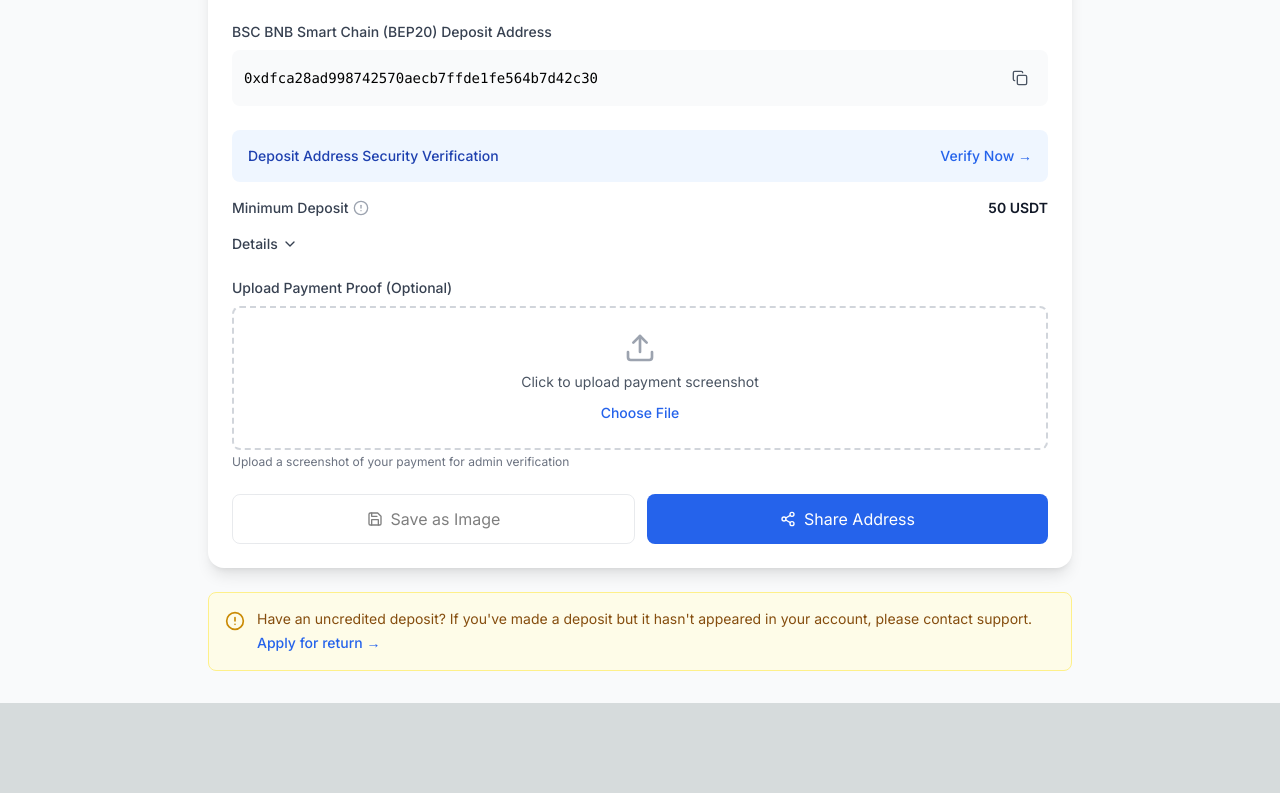
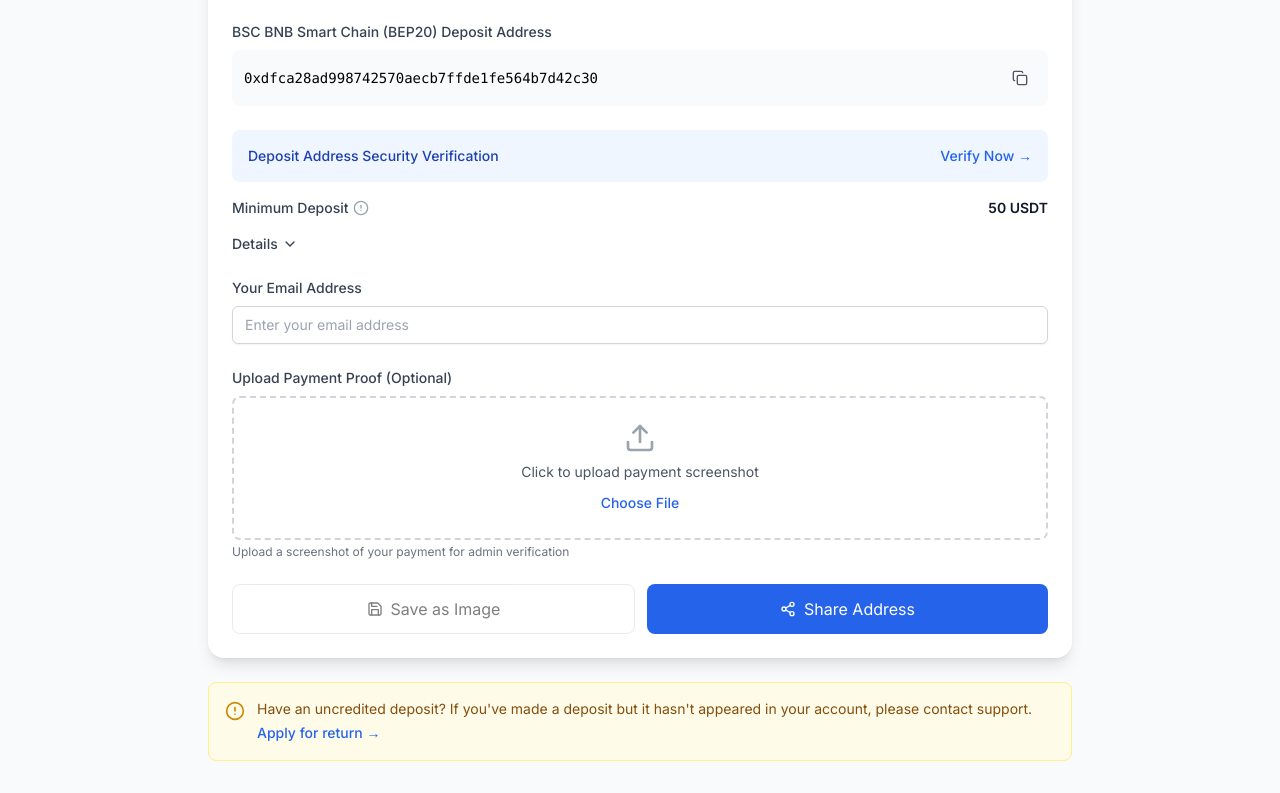
Before and after one commit to mahimamj/bdspro, a Next.js app: page /account in a window 1280 px wide. Shown: the part 750-1543 px from the top of the page. Before the commit the page ends 1453 px from the top, so only its background shows below. Built offline with nearby package versions, Linux system fonts and the light colour scheme.

Commit message:
Fix database column name issue - change created_at to timestamp

```diff
--- a/app/account/page.tsx
+++ b/app/account/page.tsx
@@ -44,6 +44,7 @@
   const [transactionHash, setTransactionHash] = useState('');
   const [showSaveModal, setShowSaveModal] = useState(false);
   const [isUploading, setIsUploading] = useState(false);
+  const [userEmail, setUserEmail] = useState('');
   const [paymentMethods, setPaymentMethods] = useState<PaymentMethod[]>([]);
 
   useEffect(() => {
@@ -157,7 +158,19 @@
       formData.append('amount', '50'); // Default amount for now
       formData.append('referrerId', ''); // Will be fetched from user data
 
-      const response = await fetch('/api/upload-simple', {
+      // Get user email from state or prompt user
+      if (!userEmail) {
+        const email = prompt('Enter your email address:');
+        if (!email) {
+          alert('Email is required to upload payment proof');
+          return;
+        }
+        setUserEmail(email);
+      }
+
+      formData.append('userEmail', userEmail);
+
+      const response = await fetch('/api/upload-realtime', {
         method: 'POST',
         body: formData,
       });
@@ -335,6 +348,21 @@
             )}
           </div>
 
+          {/* User Email Input */}
+          <div className="mb-6">
+            <label className="block text-sm font-medium text-gray-700 mb-2">
+              Your Email Address
+            </label>
+            <input
+              type="email"
+              value={userEmail}
+              onChange={(e) => setUserEmail(e.target.value)}
+              placeholder="Enter your email address"
+              className="w-full px-3 py-2 border border-gray-300 rounded-md shadow-sm text-sm focus:outline-none focus:ring-2 focus:ring-blue-500 focus:border-blue-500"
+              required
+            />
+          </div>
+
           {/* Upload Payment Proof */}
           <div className="mb-6">
             <label className="block text-sm font-medium text-gray-700 mb-2">
```
